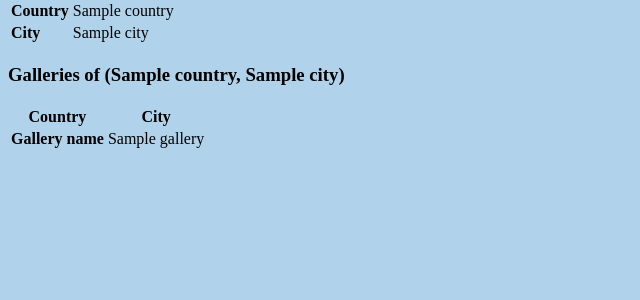
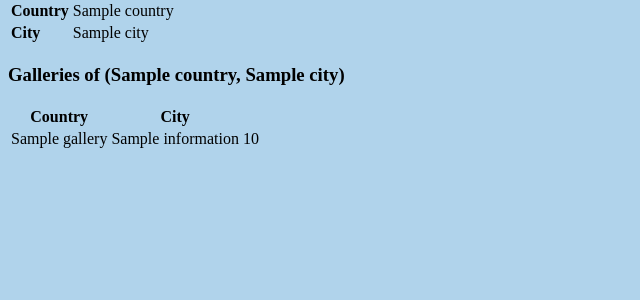
Before and after one commit to su-adam/final_project, a Flask app: template frontend/application/templates/index.html in a window 1280 px wide. Shown: the part 206-506 px from the top of the page, without its empty margins (0-640 px from the left). Run offline with Flask 2, Linux system fonts and the light colour scheme; the template is opened without the code that fills it: most values are stand-ins (such as "Sample title", 1, 10 or a date in 2020).

Commit message:
changes to for loop in frontend8

```diff
--- a/backend/application/routes.py
+++ b/backend/application/routes.py
@@ -26,6 +26,7 @@ def read_allLocations():
                 "id" : location.id,
                 "country": location.country,
                 "city" : location.city
+                "galleries" : galleries
             }
         )
     return jsonify(locations_dict)
@@ -56,6 +57,7 @@ def read_allgalleries():
                 "gallery_name" : galleries.description,
                 "information" : galleries.information,
                 "fee" : galleries.fee
+
             }
         )
     return jsonify(galleries_dict)
--- a/frontend/application/templates/index.html
+++ b/frontend/application/templates/index.html
@@ -23,9 +23,9 @@
         </tr>
         {% for gallery in locations["galleries"] %}
         <tr>
-            <td><b>Gallery name</b></td>
-            <td>{{ gallery["gallery_name"] }}</td>
-
+            <td>{{ galleries["gallery_name"] }}</td>
+            <td>{{ galleries["information"] }}</td>
+            <td>{{ galleries["fee"] }}</td>
         </tr>
         {% endfor %}
     </table>
```
